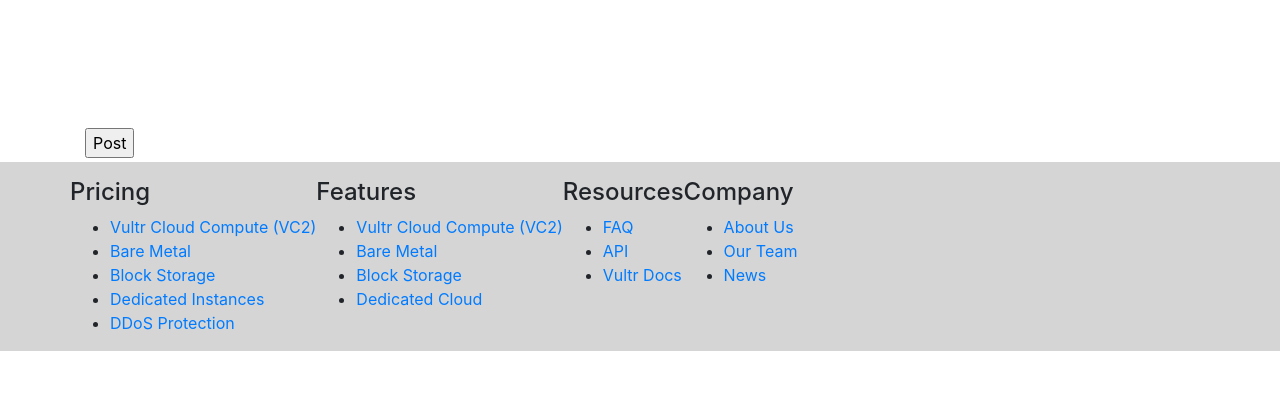
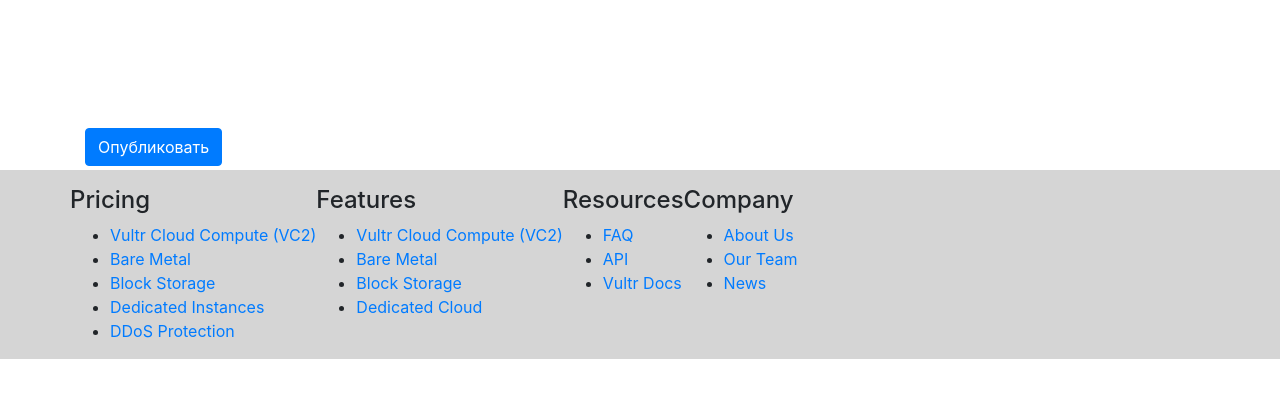
Before and after one commit to nion8/blog2, a Django app: template posts/templates/profile.html in a window 1280 px wide. Shown: the part 56-454 px from the top of the page. Run offline with Django 3.2, Linux system fonts and the light colour scheme; the template is opened without the code that fills it, so the values that code supplies are empty; some libraries are stand-ins or nearby versions.

Commit message:
color batton

```diff
--- a/posts/templates/profile.html
+++ b/posts/templates/profile.html
@@ -8,7 +8,7 @@
                     {{ form.text.errors }}
                     {{ form.text }}
                 </div>
-                <input type="submit" value="Post">
+                <input class="btn btn-primary" type="submit" value="Опубликовать">
 
 
             </form>
```
